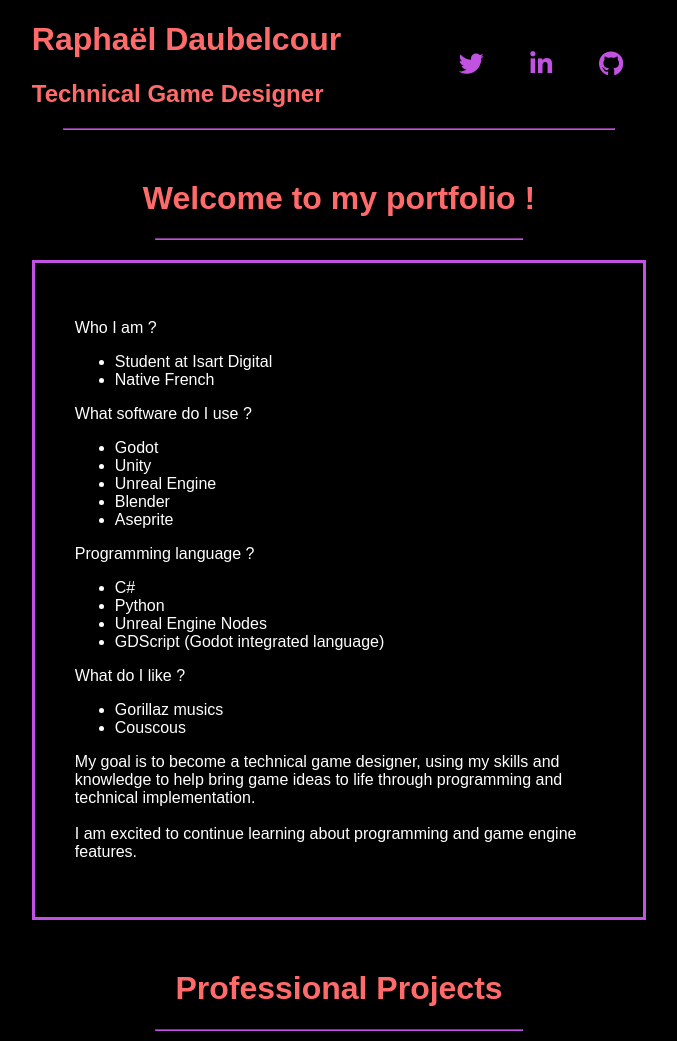
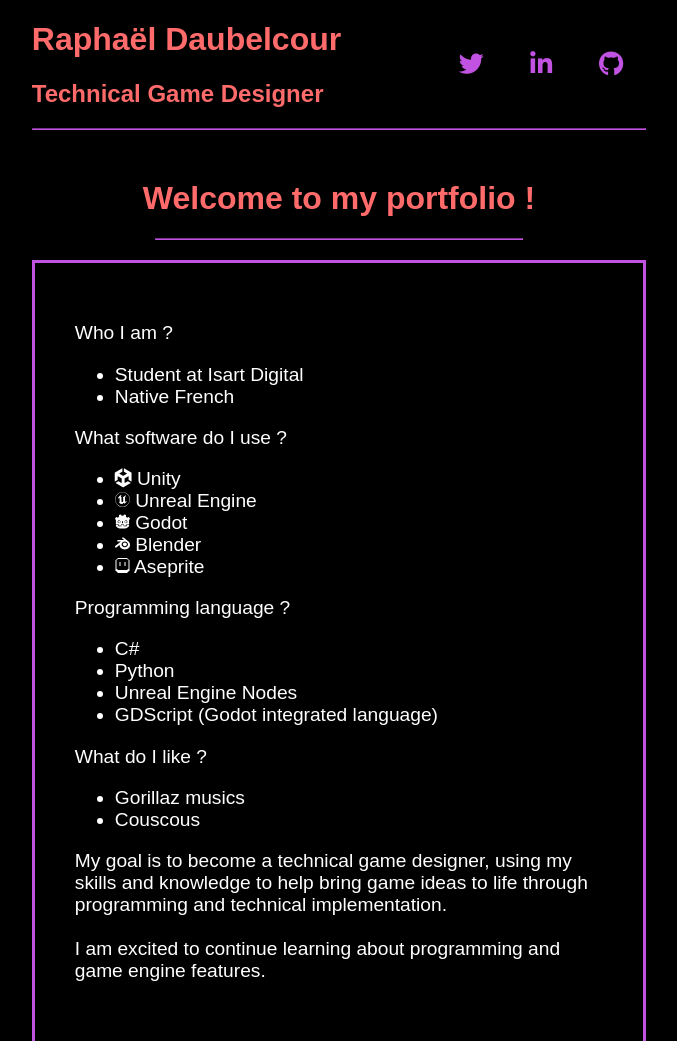
Before and after one commit to Raftatul/Raftatul.github.io, a plain HTML site: page index.html in a window 1280 px wide. Shown: the top 1041 px of the page, without its empty margins (301-978 px from the left). Drawn offline with Linux system fonts and the light colour scheme.

Commit message:
Sofware icons + easter egg

```diff
--- a/index.html
+++ b/index.html
@@ -20,7 +20,7 @@
                 <a target="_blank" href="https://github.com/Raftatul"><i class="fab fa-github"></i></a>
             </div>
         </header>
-        <hr class="marge" style="margin-left: 5%; margin-right: 5%;">
+        <hr class="marge" style="margin-left: 0%; margin-right: 0%;">
         <div class="content">
             <h1 class="category">Welcome to my portfolio !</h1>
             <hr>
@@ -32,11 +32,11 @@
                 </ul>
                 <p>What software do I use ?</p>
                 <ul>
-                    <li>Godot</li>
-                    <li>Unity</li>
-                    <li>Unreal Engine</li>
-                    <li>Blender</li>
-                    <li>Aseprite</li>
+                    <li><i class="fa-brands fa-unity"></i> Unity</li>
+                    <li><img src="images/svg/unreal-engine-white.svg" style="width: 15px;"> Unreal Engine</li>
+                    <li><a href="images/GodotSupremacy.png" target="_blank" class="software"><img src="images/svg/godot-engine-white.svg" style="width: 15px;"></a> Godot</li>
+                    <li><img src="images/svg/blender.svg" style="width: 15px;"> Blender</li>
+                    <li><img src="images/svg/aseprite-white.svg" style="width: 15px;"> Aseprite</li>
                 </ul>
                 <p>Programming language ?</p>
                 <ul>
--- a/style.css
+++ b/style.css
@@ -40,6 +40,11 @@
     margin: 0 20%;
 }
 
+.software{
+    text-decoration: none;
+    color: var(--content-color);
+}
+
 .marge{
     margin-bottom: 50px;
 }
@@ -63,6 +68,8 @@
     border: 3px solid var(--acc-color);
 
     color: var(--sec-color);
+
+    font-size: larger;
 }
 
 .project a{
@@ -141,3 +148,19 @@
         display: block;
     }
 }
+
+.software img:hover {
+    /* Start the shake animation and make the animation last for 0.5 seconds */
+    animation: shake 0.5s;
+
+    /* When the animation is finished, start again */
+    animation-iteration-count: infinite;
+}
+
+@keyframes shake {
+    0% { transform: rotate(0deg) scale(2); }
+    25% { transform: rotate(5deg) scale(2); }
+    50% { transform: rotate(0deg) scale(2); }
+    75% { transform: rotate(-5deg) scale(2); }
+    100% { transform: rotate(0deg) scale(2); }
+}
```
Also changed, not shown: images/GodotSupremacy.png (added), images/svg/aseprite-white.svg (added), images/svg/blender.svg (added), images/svg/godot-engine-white.svg (added), images/svg/unreal-engine-white.svg (added).
